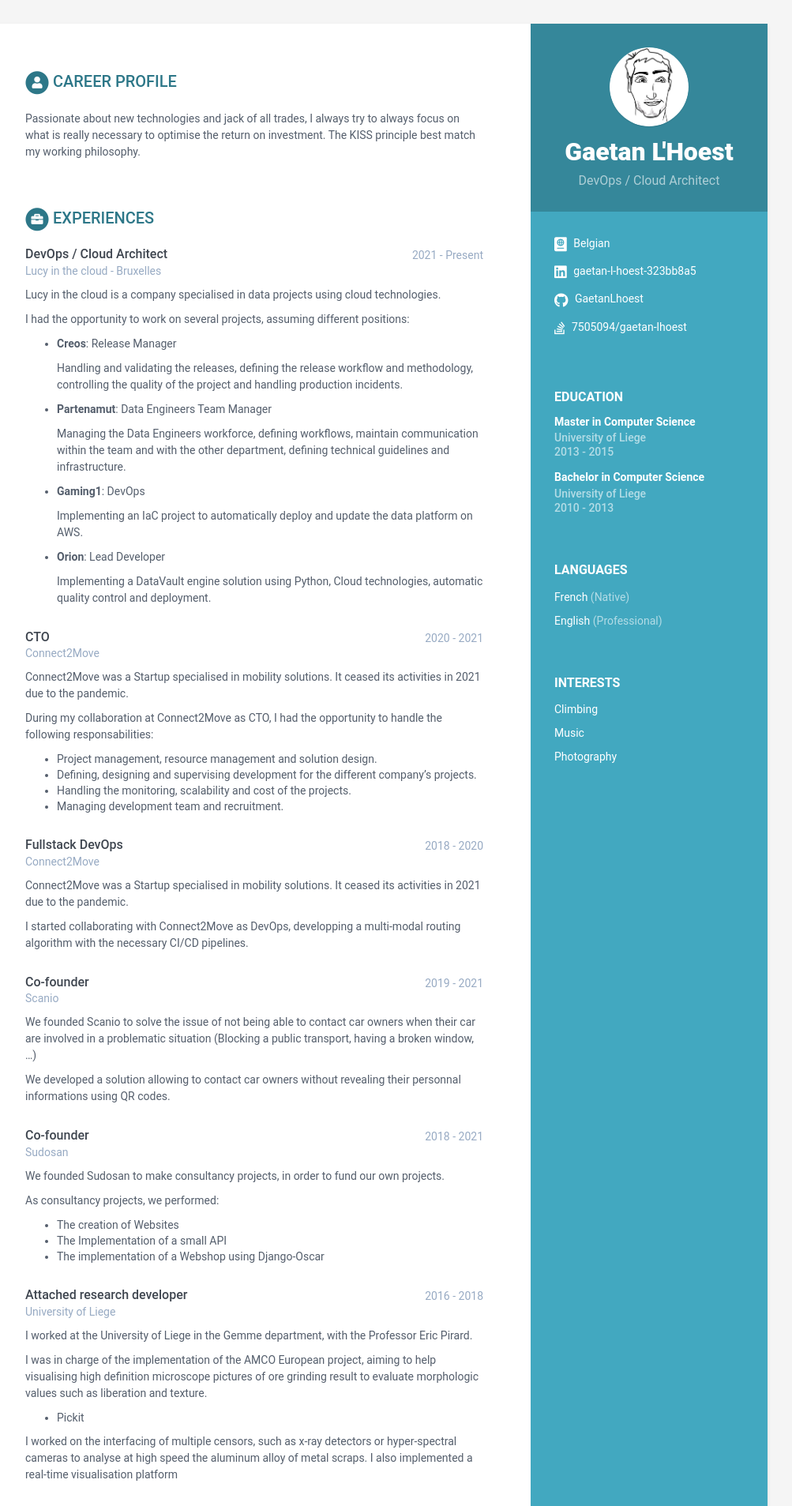
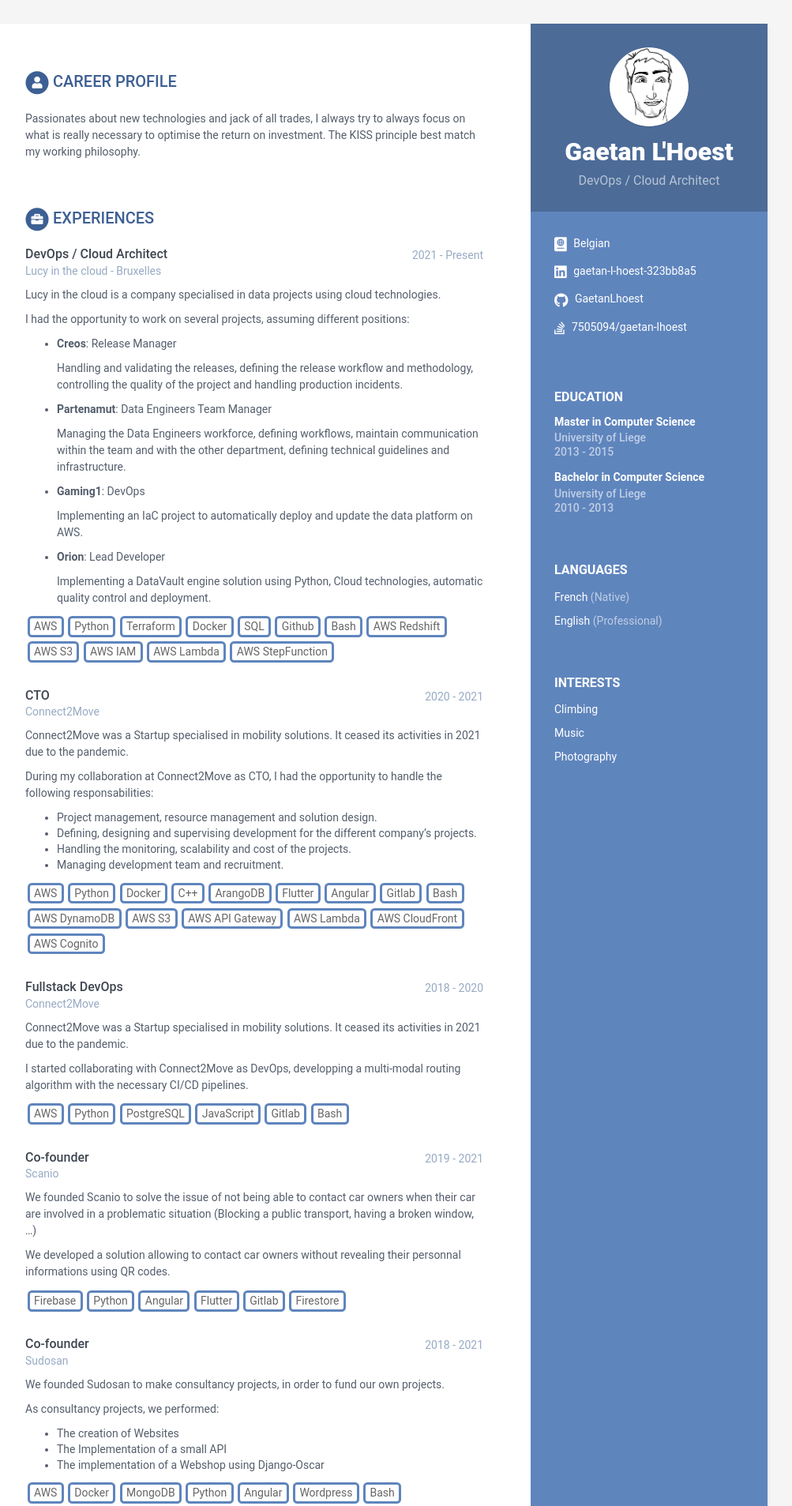
Before and after one commit to GaetanLhoest/digital-cv, a Jekyll site: the page built from index.html, in a window 1280 px wide. Shown: the top 1907 px of the page at 79% size, without its empty margins (168-1171 px from the left). Built offline with Jekyll 4.4.1, drawn with Linux system fonts in a browser that asks for light colours; some of the changed text lies outside the part shown.

Commit message:
Added techs

```diff
--- a/_data/data.yml
+++ b/_data/data.yml
@@ -48,7 +48,7 @@ sidebar:
 career-profile:
   title: Career Profile
   summary: |
-    Passionate about new technologies and jack of all trades, I always try to always focus
+    Passionates about new technologies and jack of all trades, I always try to always focus
     on what is really necessary to optimise the return on investment.
     The KISS principle best match my working philosophy.
 education:
@@ -80,6 +80,20 @@ experiences:
         - **Orion**: Lead Developer
 
           Implementing a DataVault engine solution using Python, Cloud technologies, automatic quality control and deployment.
+    techs:
+      - AWS
+      - Python
+      - Terraform
+      - Docker
+      - SQL
+      - Github
+      - Bash
+      - AWS Redshift
+      - AWS S3
+      - AWS IAM
+      - AWS Lambda
+      - AWS StepFunction
+
   - role: CTO
     time: 2020 - 2021
     company: Connect2Move
@@ -91,6 +105,23 @@ experiences:
         - Defining, designing and supervising development for the different company's projects.
         - Handling the monitoring, scalability and cost of the projects.
         - Managing development team and recruitment.
+    techs:
+      - AWS
+      - Python
+      - Docker
+      - C++
+      - ArangoDB
+      - Flutter
+      - Angular
+      - Gitlab
+      - Bash
+      - AWS DynamoDB
+      - AWS S3
+      - AWS API Gateway
+      - AWS Lambda
+      - AWS CloudFront
+      - AWS Cognito
+
   - role: Fullstack DevOps
     time: 2018 - 2020
     company: Connect2Move
@@ -98,6 +129,14 @@ experiences:
       Connect2Move was a Startup specialised in mobility solutions. It ceased its activities in 2021 due to the pandemic.
 
       I started collaborating with Connect2Move as DevOps, developping a multi-modal routing algorithm with the necessary CI/CD pipelines.
+    techs:
+      - AWS
+      - Python
+      - PostgreSQL
+      - JavaScript
+      - Gitlab
+      - Bash
+
   - role: Co-founder
     time: 2019 - 2021
     company: Scanio
@@ -106,6 +145,14 @@ experiences:
       (Blocking a public transport, having a broken window, ...)
 
       We developed a solution allowing to contact car owners without revealing their personnal informations using QR codes.
+    techs:
+      - Firebase
+      - Python
+      - Angular
+      - Flutter
+      - Gitlab
+      - Firestore
+
   - role: Co-founder
     time: 2018 - 2021
     company: Sudosan
@@ -116,6 +163,17 @@ experiences:
         - The creation of Websites
         - The Implementation of a small API
         - The implementation of a Webshop using Django-Oscar
+    techs:
+      - AWS
+      - Docker
+      - MongoDB
+      - Python
+      - Angular
+      - Wordpress
+      - Bash
+      - AWS API Gateway
+      - AWS Lambda
+
   - role: Attached research developer
     time: 2016 - 2018
     company: University of Liege
@@ -127,6 +185,14 @@ experiences:
       - Pickit
 
       I worked on the interfacing of multiple censors, such as x-ray detectors or hyper-spectral cameras to analyse at high speed the aluminum alloy of metal scraps. I also implemented a real-time visualisation platform
+    techs:
+      - C++
+      - Docker
+      - MongoDB
+      - Angular
+      - NodeJS
+      - Python
+      - Bash
 
   - role: ICT consultant
     time: 2015 - 2016
@@ -134,7 +200,11 @@ experiences:
     details: |
       I started my carrer at Sopra Banking Software. Sopra Banking Software provides banking solutions for the back office of banks.
       I was is charge of supporting the production environment of multiple banks, and I also had the opportunity to work on migration project from old versions of the solution to the latest.
-
+    techs:
+      - SQL
+      - COBOL
+      - Java
+      - Bash
 #projects:
 #  title: Projects
 #  intro: >
--- a/_includes/experiences.html
+++ b/_includes/experiences.html
@@ -28,6 +28,16 @@
       {{ experience.details | markdownify }}
     </div><!--//details-->
     {% endif %}
+    {% if experience.techs %}
+      <div class="techs">
+      {% for tech in experience.techs %}
+      <div class="tech">
+        {{ tech | markdownify }}
+      </div>
+      {% endfor %}
+      <br class="clearBoth" />
+      </div>
+    {% endif %}
 
   </div><!--//item-->
   {% endfor %}
--- a/_sass/_base.scss
+++ b/_sass/_base.scss
@@ -176,6 +176,23 @@ p {
     margin-bottom: 60px;
   }
 
+  .tech {
+    float: left;
+    border-color: $theme-color;
+    border-style: solid;
+    color: $darker-grey;
+    border-radius: 4pt;
+    padding-right: 4pt;
+    padding-left: 4pt;
+    margin: 2pt;
+    display: flex;
+    height: 20pt;
+    line-height: 20pt;
+    text-align: center;
+  }
+  .clearBoth {
+    clear: both;
+  }
   .experiences-section,
   .educations-section {
     .item {
--- a/_sass/skins/_blue.scss
+++ b/_sass/skins/_blue.scss
@@ -1,5 +1,5 @@
 /* Blue variables */
-$theme-color: #42A8C0;
+$theme-color: #5f85bd;
 $text-color: #3F4650;
 $text-color-secondary: #545E6C;
 $text-grey: #97AAC3;
```
Also changed, not shown: Gemfile.lock (added).
